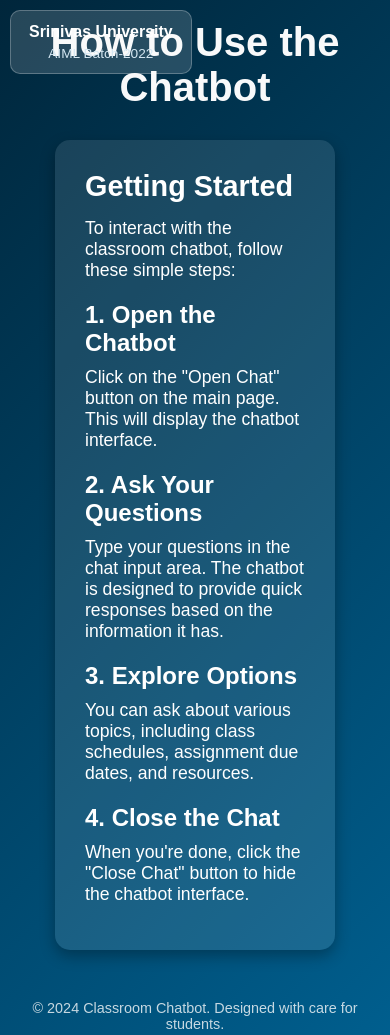
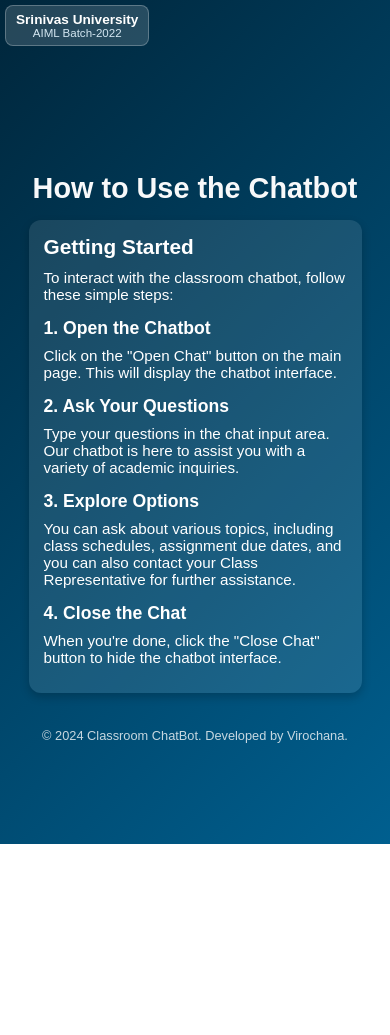
Before and after one commit to 01SU22AI000/01, a plain HTML site: page info.html in a window 390 px wide. Shown: the top 1035 px of the page. After the commit the page ends 844 px from the top, so only its background shows below. Drawn offline with Linux system fonts and the light colour scheme.

Commit message:
Add files via upload

```diff
--- a/info.html
+++ b/info.html
@@ -21,8 +21,8 @@
             justify-content: center;
             min-height: 100vh;
             overflow: auto;
-            padding: 20px; /* Add padding to the body */
-            position: relative; /* For positioning the info box */
+            padding: 10px;
+            position: relative;
         }
         /* Top-left Info Box */
         .info-box {
@@ -30,64 +30,64 @@
             top: 10px;
             left: 10px;
             background-color: rgba(255, 255, 255, 0.15);
-            padding: 12px 18px;
-            border-radius: 10px;
+            padding: 8px 12px;
+            border-radius: 8px;
             color: #e1eff6;
-            font-size: 0.95em;
+            font-size: 0.9em;
             text-align: center;
             border: 1px solid rgba(255, 255, 255, 0.25);
+            z-index: 10;
         }
         .info-box h2 {
-            font-size: 1.05em;
+            font-size: 1em;
             font-weight: bold;
-            margin-bottom: 5px;
             color: #ffffff;
         }
         .info-box p {
-            font-size: 0.9em;
+            font-size: 0.85em;
             color: #d4e7f2;
         }
         /* Header Styling */
         header {
             text-align: center;
             color: #f8f9fa;
-            margin-bottom: 20px;
+            margin-top: 60px; /* Add space for the info box */
+            margin-bottom: 15px;
         }
         header h1 {
-            font-size: 2.5em;
+            font-size: 2em;
             font-weight: bold;
-            margin-bottom: 10px;
         }
         /* Info Container */
         .info-container {
             background: rgba(255, 255, 255, 0.1);
-            border-radius: 15px;
-            padding: 30px; /* Increased padding */
-            width: 80%;
-            max-width: 600px;
-            box-shadow: 0 6px 15px rgba(0, 0, 0, 0.3);
+            border-radius: 12px;
+            padding: 20px;
+            width: 90%;
+            max-width: 500px;
+            box-shadow: 0 4px 10px rgba(0, 0, 0, 0.2);
             text-align: left;
-            margin-bottom: 20px; /* Add margin below the container */
+            margin-bottom: 15px;
         }
         .info-container h2 {
-            font-size: 1.8em; /* Increased heading size */
-            margin-bottom: 15px;
+            font-size: 1.5em;
+            margin-bottom: 10px;
         }
         .info-container h3 {
-            font-size: 1.5em; /* Increased subheading size */
-            margin-top: 20px; /* Add space above subheadings */
-            margin-bottom: 10px; /* Add space below subheadings */
+            font-size: 1.3em;
+            margin-top: 15px;
+            margin-bottom: 8px;
         }
         .info-container p {
-            font-size: 1.1em; /* Increased paragraph size */
-            margin-bottom: 15px; /* Add space below paragraphs */
+            font-size: 1em;
+            margin-bottom: 12px;
         }
         /* Button Styles */
         .btn-back {
-            padding: 10px 20px;
-            font-size: 1.1em;
+            padding: 8px 18px;
+            font-size: 1em;
             font-weight: bold;
-            border-radius: 8px;
+            border-radius: 6px;
             cursor: pointer;
             color: #fff;
             background-color: #0078d4;
@@ -95,7 +95,7 @@
             transition: background-color 0.3s ease;
             text-align: center;
             display: block;
-            margin: 20px auto; /* Center the button */
+            margin: 15px auto;
         }
         .btn-back:hover {
             background-color: #005fa3;
@@ -104,8 +104,8 @@
         footer {
             text-align: center;
             color: #f8f9fa;
-            font-size: 0.9em;
-            margin-top: 30px;
+            font-size: 0.8em;
+            margin-top: 20px;
             opacity: 0.8;
         }
         footer a {
@@ -114,6 +114,37 @@
         }
         footer a:hover {
             text-decoration: underline;
+        }
+        /* Responsive Adjustments */
+        @media (max-width: 480px) {
+            header h1 {
+                font-size: 1.8em;
+            }
+            .info-container {
+                padding: 15px;
+            }
+            .info-container h2 {
+                font-size: 1.3em;
+            }
+            .info-container h3 {
+                font-size: 1.1em;
+            }
+            .info-container p {
+                font-size: 0.95em;
+            }
+            .btn-back {
+                padding: 8px 15px;
+                font-size: 0.95em;
+            }
+            .info-box {
+                top: 5px;
+                left: 5px;
+                padding: 6px 10px;
+                font-size: 0.85em;
+            }
+            header {
+                margin-top: 70px;
+            }
         }
     </style>
 </head>
@@ -136,17 +167,17 @@
         <p>Click on the "Open Chat" button on the main page. This will display the chatbot interface.</p>
 
         <h3>2. Ask Your Questions</h3>
-        <p>Type your questions in the chat input area. The chatbot is designed to provide quick responses based on the information it has.</p>
+        <p>Type your questions in the chat input area. Our chatbot is here to assist you with a variety of academic inquiries.</p>
 
         <h3>3. Explore Options</h3>
-        <p>You can ask about various topics, including class schedules, assignment due dates, and resources.</p>
+        <p>You can ask about various topics, including class schedules, assignment due dates, and you can also contact your Class Representative for further assistance. </p>
 
         <h3>4. Close the Chat</h3>
         <p>When you're done, click the "Close Chat" button to hide the chatbot interface.</p>
     </div>
 
     <footer>
-        <p>&copy; 2024 Classroom Chatbot. Designed with care for students.</p>
+        <p>&copy; 2024 Classroom ChatBot. Developed by Virochana.</p>
     </footer>
 </body>
 </html>
```
Also changed, not shown: index.html (+22 -5 lines).
